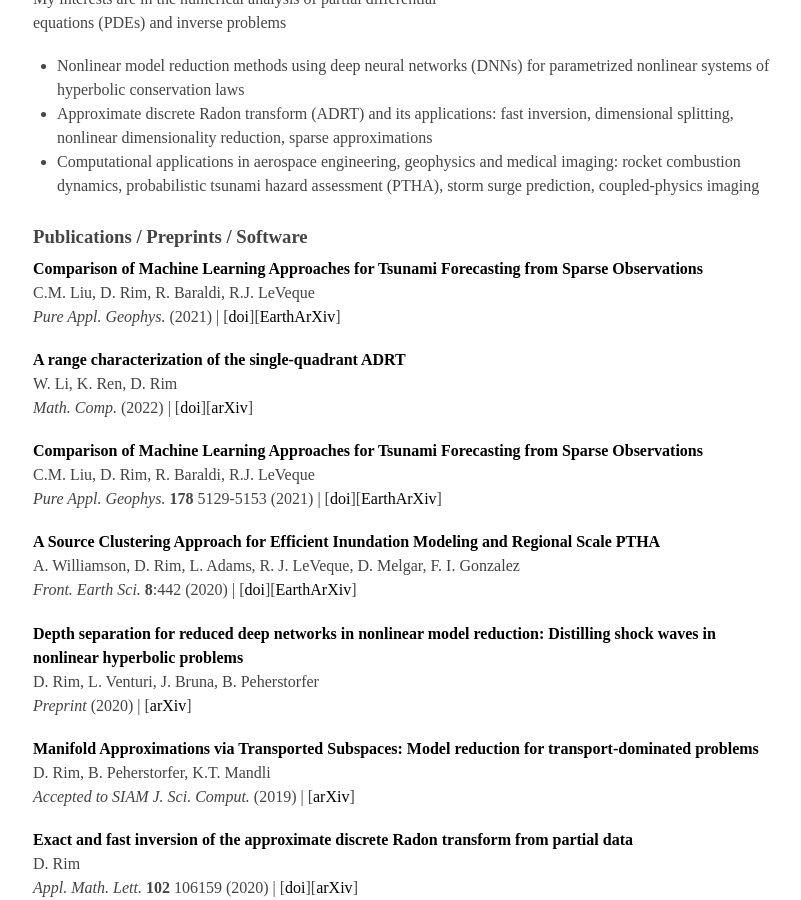
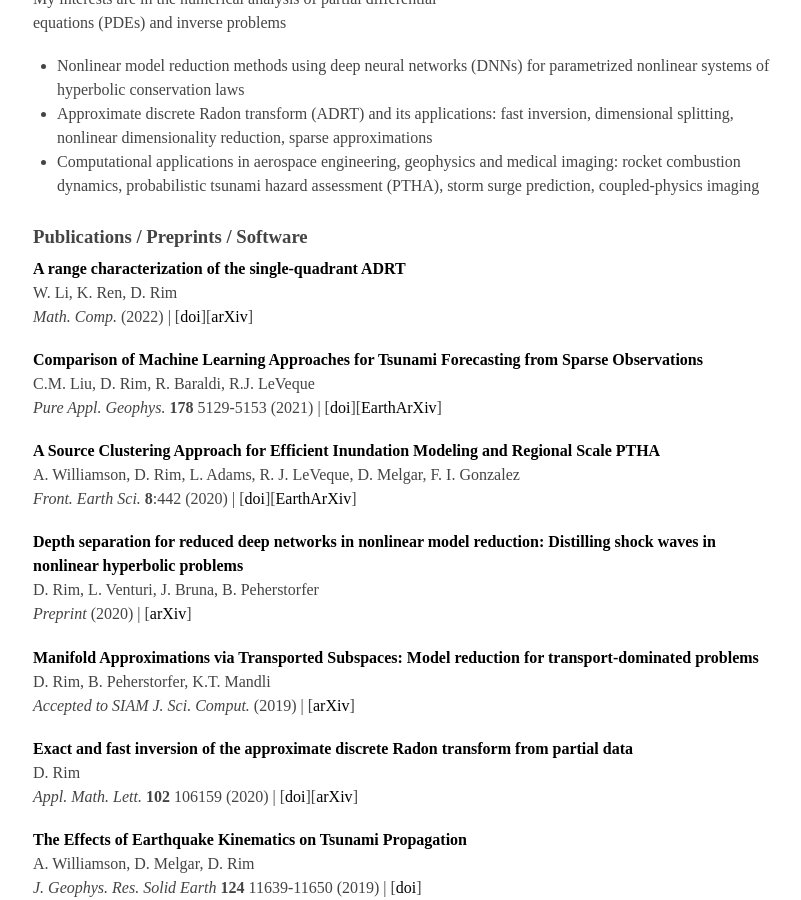
Before and after one commit to dsrim/dsrim.github.io, a Jekyll site: the page built from index.md, in a window 1280 px wide and 900 px high, scrolled down 418 px. Shown: the whole window, without its empty margins (231-1032 px from the left). Built offline with Jekyll 4.4.1, drawn with Linux system fonts in a browser that asks for light colours.

Commit message:
remove duplicate entry

```diff
--- a/index.md
+++ b/index.md
@@ -70,14 +70,6 @@ people:
       webpage:  "https://cos.gatech.edu/news/amy-williamson-phd-earth-and-atmospheric-sciences"
 
 pubs:
-    - title:    "Comparison of Machine Learning Approaches for Tsunami Forecasting from Sparse Observations"
-      author:   "C.M. Liu, D. Rim, R. Baraldi, R.J. LeVeque"
-      earxiv:   "https://eartharxiv.org/repository/view/2267/"
-      url:      "https://doi.org/10.1007/s00024-021-02841-9"
-      doi:      "https://doi.org/10.1007/s00024-021-02841-9"
-      journal:  "Pure Appl. Geophys."
-      year:     "2021"
-
     - title:    "A range characterization of the single-quadrant ADRT"
       author:   "W. Li, K. Ren, D. Rim"
       arxiv:    "http://arxiv.org/abs/2010.05360"
```
Also changed, not shown: 1 other file.
